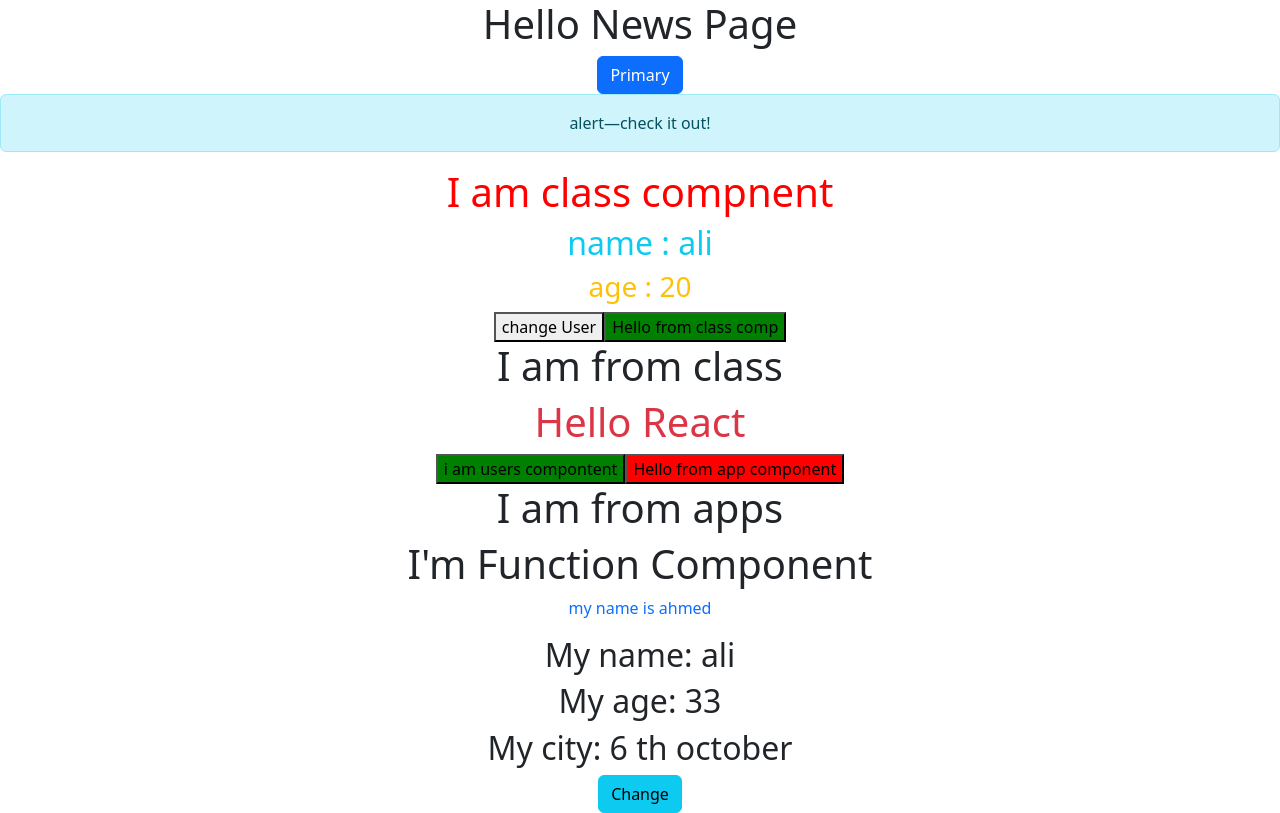
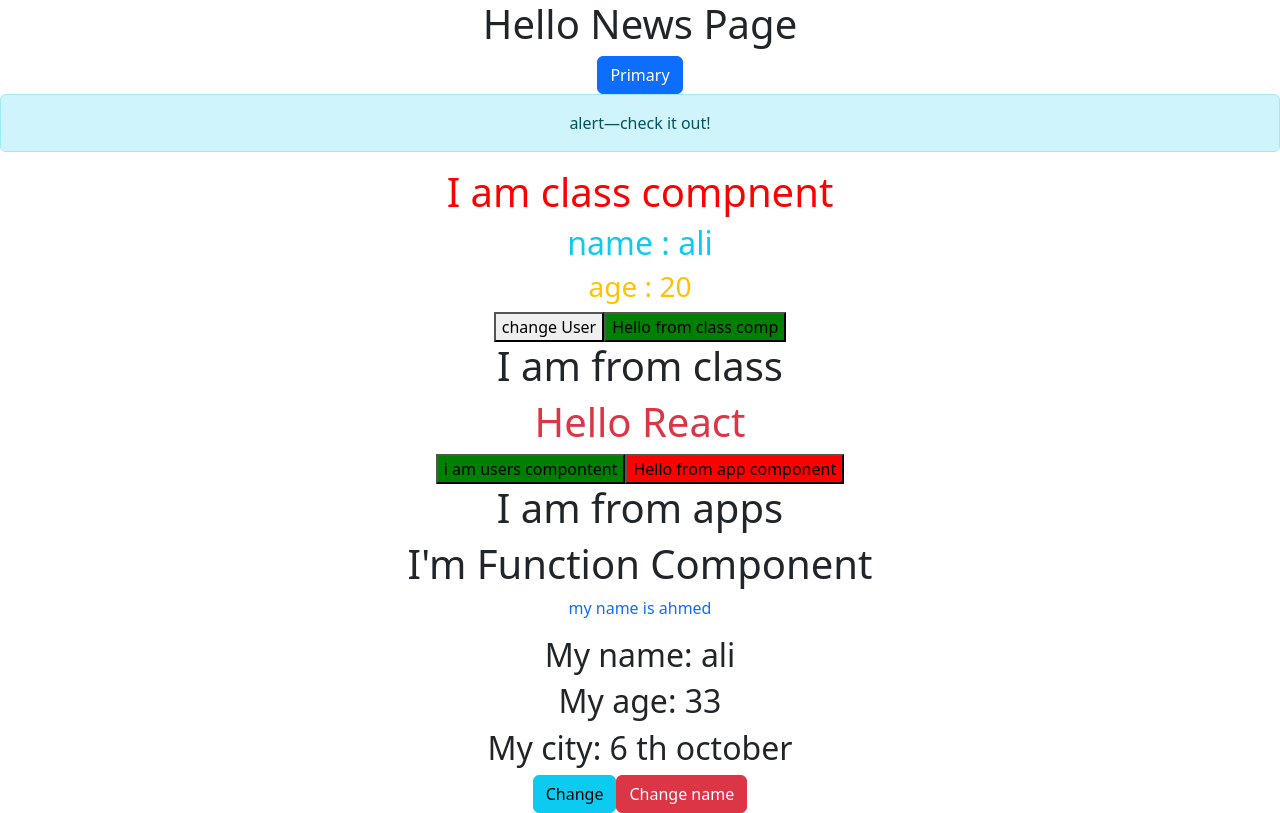
Before and after one commit to abdelrahmanShabaan/React_js_ITI_XMaster_Packages, a React (Create React App) app: page / in a window 1280 px wide. Built offline with nearby package versions, Linux system fonts and the light colour scheme.

Commit message:
use two way to call functions

```diff
--- a/src/AppFunctionComponent.js
+++ b/src/AppFunctionComponent.js
@@ -31,7 +31,10 @@ function AppFunctionComponent(){
         <h2> My name: {info.name}</h2>
         <h2> My age: {info.age}</h2>
         <h2> My city: {info.city}</h2>
+        {/* first way to call function with arrow function */}
         <button className="btn btn-info" onClick={()=>changeInfo()}>Change </button>
+        {/* oR we can use setFunction and pass parameter  */}
+        <button className="btn btn-danger" onClick={() => setName("kamel")}>Change name</button>
 
         </>
     )
```
